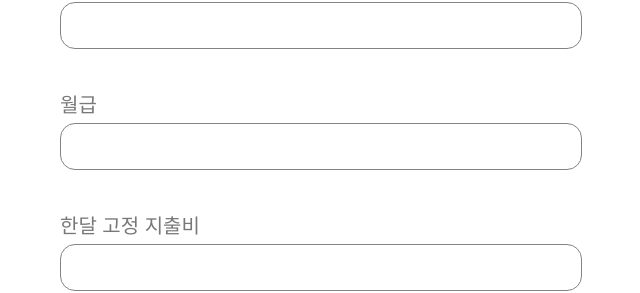
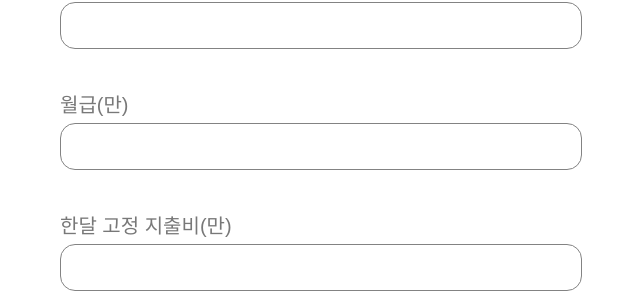
Before and after one commit to dsm-ssul/SSUL-FE, a React (Create React App) app: page / in a window 1280 px wide. Shown: the part 330-623 px from the top of the page, without its empty margins (319-959 px from the left). Built offline with nearby package versions, Linux system fonts and the light colour scheme; a web font is replaced by a local one.

Commit message:
디자인 수정
+input 단위

```diff
--- a/src/pages/EnteringPage.jsx
+++ b/src/pages/EnteringPage.jsx
@@ -7,8 +7,8 @@ export const EnteringPage = () => {
       <Title>SSUL's 재무설계</Title>
       <EnterInput Title="이름" />
       <EnterInput Title="나이" />
-      <EnterInput Title="월급" />
-      <EnterInput Title="한달 고정 지출비" />
+      <EnterInput Title="월급(만)" />
+      <EnterInput Title="한달 고정 지출비(만)" />
       <InputContainer>
         <InputTitle>목표</InputTitle>
         <div>
```
